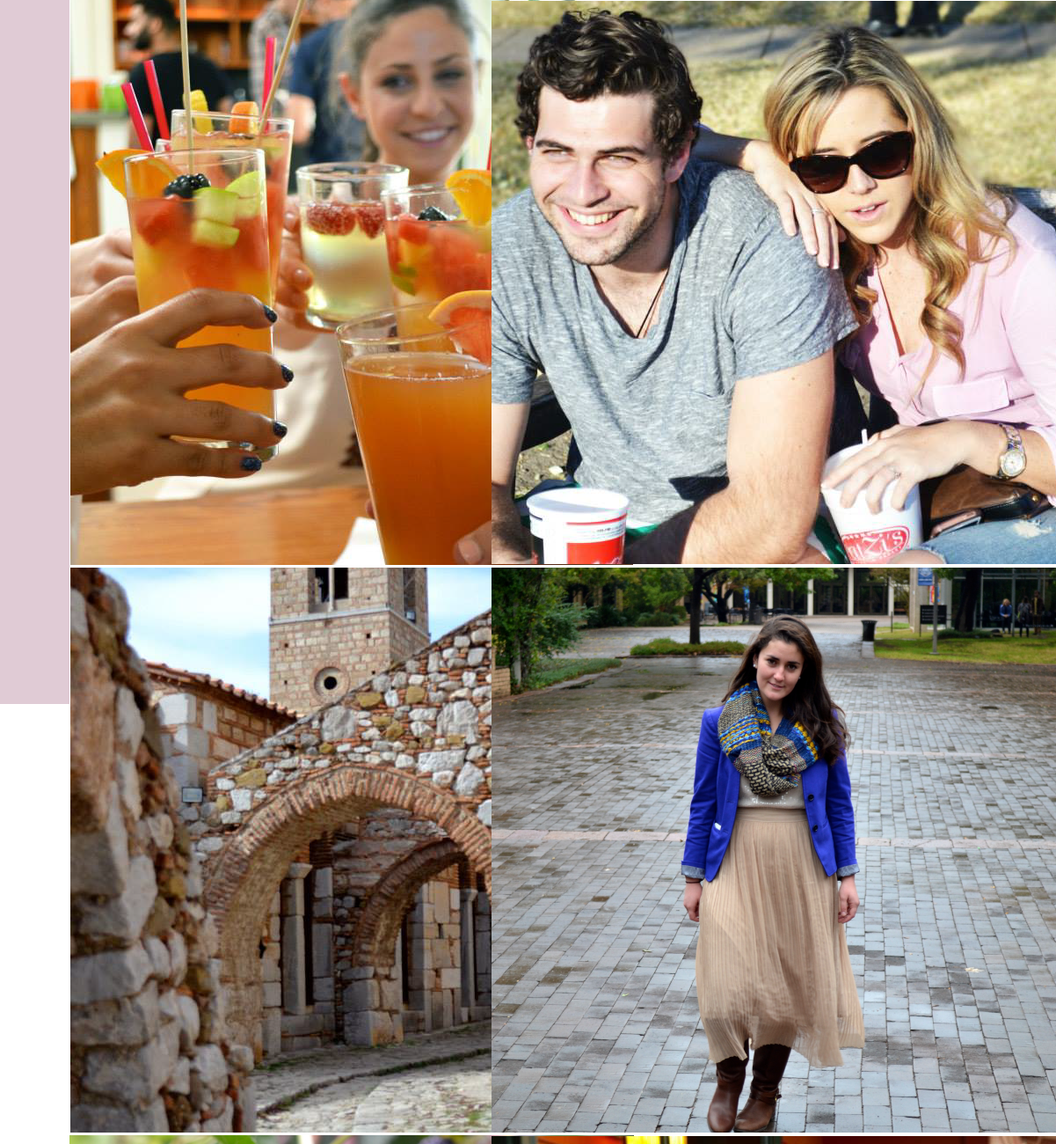
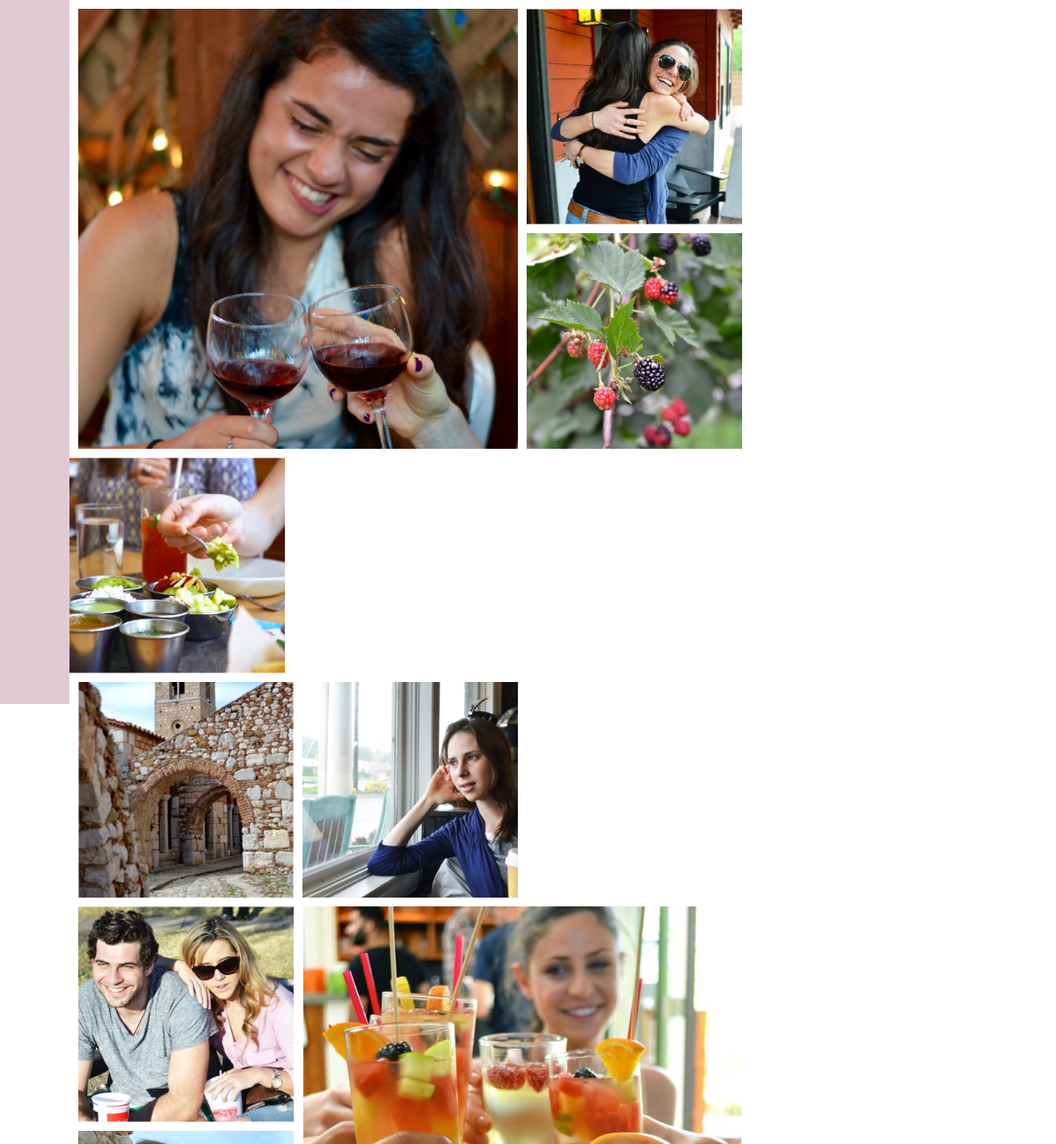
Before and after one commit to emkerin/Final, a plain HTML site: page index.html in a window 1280 px wide. Shown: the top 1300 px of the page at 88% size, 241-1442 px from the left, 1201 px wide, since content can reach past the window. Drawn offline with nearby package versions, Linux system fonts and the light colour scheme.

Commit message:
Reworked formatting. Small tweaks to go.

```diff
--- a/css/landing.css
+++ b/css/landing.css
@@ -0,0 +1,76 @@
+#container {
+   position: relative;
+}
+#Menu {
+   width: 25%;
+   background-color: #e0cbd5;
+   color:  #333333;
+   font-family: 'Quicksand', sans-serif;
+   font-size: 1.2rem;
+   line-height: 2.25rem;
+   position: fixed;
+   top: 0;
+   left: 0;
+   height: 100vh;
+   text-align: center;
+}
+
+#Menu img {
+   width: 80%;
+}
+#elizabeth {
+   font-family: 'Libre Baskerville', serif;
+   font-size: 1.3rem;
+   color:  #333333;
+   padding-bottom: 5%;
+}
+
+.img {
+   min-width: 20%;
+   position: fixed;
+}
+
+h1 {
+   padding-left: 20%;
+   padding-right: 20%;
+}
+
+a:link {
+color: white;
+}
+a:visited {
+color: gray;
+}
+a:hover {
+  color: #f4777c;
+}
+
+#Photos {
+   width: 75%;
+   float: right;
+   padding-left: 25%;
+}
+
+#img1 {
+   width: 400px;
+   position: scroll;
+   clear: both;
+   float: left;
+   padding: 10px;
+}
+#img2 {
+   width: 195px;
+   float: left;
+   position: scroll;
+   clear: right;
+   padding-right: 10px;
+   padding-bottom: 10px;
+
+}
+#img3 {
+   width: 195px;
+   float: left;
+   position: scroll;
+   padding-right: 10px;
+   padding-bottom: 10px;
+}
--- a/css/main.css
+++ b/css/main.css
@@ -51,53 +51,94 @@ a:hover {
    padding-left: 25%;
 }
 
-#img1 {
-   width: 50%;
+#photocolumn {
+   width: 775px;
+}
+
+#emily {
+   width: 500px;
+   height: auto;
    float: left;
    position: scroll;
+   padding: 10px;
+   clear: both;
 }
-#img2 {
-   width: 50%;
+#becca {
+   width: 245px;
+   height: auto;
    float: left;
    position: scroll;
+   padding-right: 10px;
+   padding-top: 10px;
+   padding-bottom: 10px;
 }
-#img3 {
-   width: 50%;
-   float: left;
-   position: scroll
-}
-#img4 {
-   width: 50%;
-   float: left;
-   position: scroll
-}
-#img5 {
-   width: 50%;
+#berries {
+   clear: right;
+   width: 245px;
+   height: auto;
    float: left;
    position: scroll;
+   padding-right: 10px;
+   padding-bottom: 10px;
 }
-#img6 {
-   width: 50%;
+
+#greece {
+   clear: left;
+   width: 245px;
+   height: auto;
    float: left;
    position: scroll;
+   padding-left: 10px;
+   padding-bottom: 10px;
+   padding-right: 10px;
 }
-#img7 {
-   width: 50%;
-   float: left;
-   position: scroll
-}
-#img9 {
-   width: 50%;
+
+#guac {
+   width: 245px;
+   height: auto;
    float: left;
    position: scroll;
+   padding-right: 10px;
+   padding-bottom: 10px;
+   padding-right: 10px;
 }
-#img11 {
-   width: 50%;
+
+#lauren {
+   clear: right;
+   width: 245px;
+   height: auto;
    float: left;
    position: scroll;
+   padding-right: 10px;
+   padding-bottom: 10px;
 }
-#img13 {
-   width: 50%;
-   float: left;
-   position: scroll
+
+#clink {
+   width: 500px;
+   height: auto;
+   float: right;
+   position: scroll;
+   padding-right: 10px;
+   padding-bottom: 10px;
+   padding-right: 10px;
 }
+
+#mifi {
+   width: 245px;
+   height: auto;
+   float: right;
+   position: scroll;
+   padding-right: 10px;
+   padding-bottom: 10px;
+   padding-right: 10px;
+}
+
+#shannon {
+   width: 245px;
+   height: auto;
+   float: right;
+   position: scroll;
+   padding-right: 10px;
+   padding-bottom: 10px;
+   padding-right: 10px;
+}
--- a/index.html
+++ b/index.html
@@ -18,16 +18,15 @@
       </div>
       <div id="Photos">
          <div id="photocolumn">
-            <p id="img1"> <img src="img/img-01.png"> </p>
-            <p id="img2"> <img src="img/img-02.png"> </p>
-            <p id="img3"> <img src="img/img-03.png"> </p>
-            <p id="img4"> <img src="img/img-04.png"> </p>
-            <p id= "img13"> <img src="img/img-13.png"> </p>
-            <p id="img5"> <img src="img/img-05.png"> </p>
-            <p id="img6"> <img src="img/img-06.png"> </p>
-            <p id="img7"> <img src="img/img-07.png"> </p>
-            <p id="img9"> <img src="img/img-09.png"></p>
-            <p id"img11"> <img src="img/img-11.png"> </p>
+         <img id="emily" src="img/img-06.png">
+         <img id="becca" src="img/img-05.png">
+         <img id= "berries" src="img/img-13.png">
+         <img id= "guac" src="img/img-11.png">
+         <img id="greece" src="img/img-03.png">
+         <img id="lauren" src="img/img-09.png">
+         <img id="clink" src="img/img-01.png">
+         <img id="mifi" src="img/img-02.png">
+         <img id="shannon" src="img/img-07.png">
          </div>
       </div>
 </div>
```
